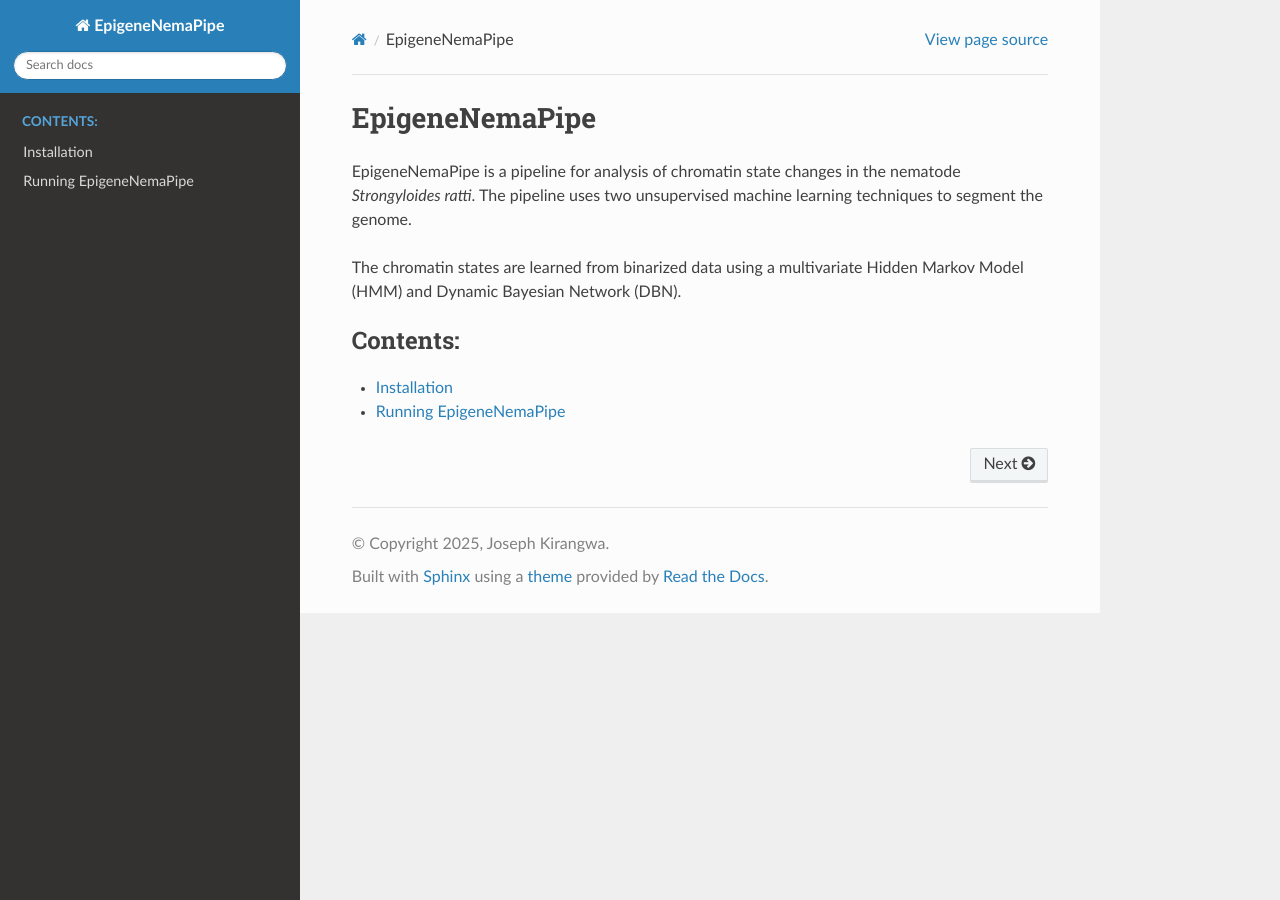
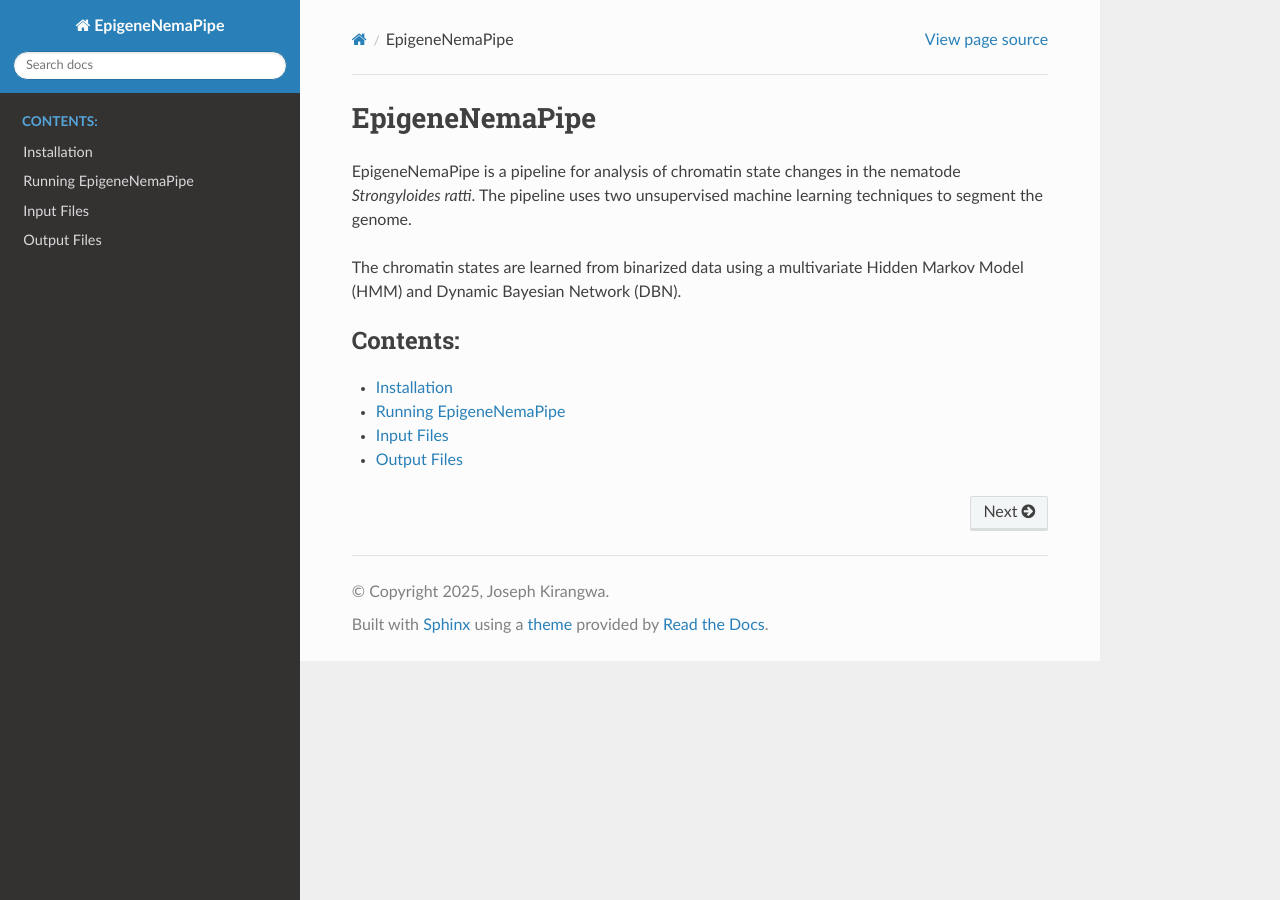
Before and after one commit to jkirangw/EpiNemaPipe, a Sphinx documentation site: the page built from docs/source/index.md, in a window 1280 px wide. Built offline with Sphinx 7.4.7 and the Read the Docs theme 3.1.0, drawn with Linux system fonts in a browser that asks for light colours.

Commit message:
Update documentation

```diff
--- /dev/null
+++ b/docs/source/Input_files.md
@@ -0,0 +1 @@
+# Input Files
--- /dev/null
+++ b/docs/source/Output_files.md
@@ -0,0 +1 @@
+# Output Files
--- a/docs/source/index.md
+++ b/docs/source/index.md
@@ -14,3 +14,5 @@ Hidden Markov Model (HMM) and Dynamic Bayesian Network (DBN).
 
 Installation
 Running_EpigeneNemaPipe
+Input_files
+Output_files
```
